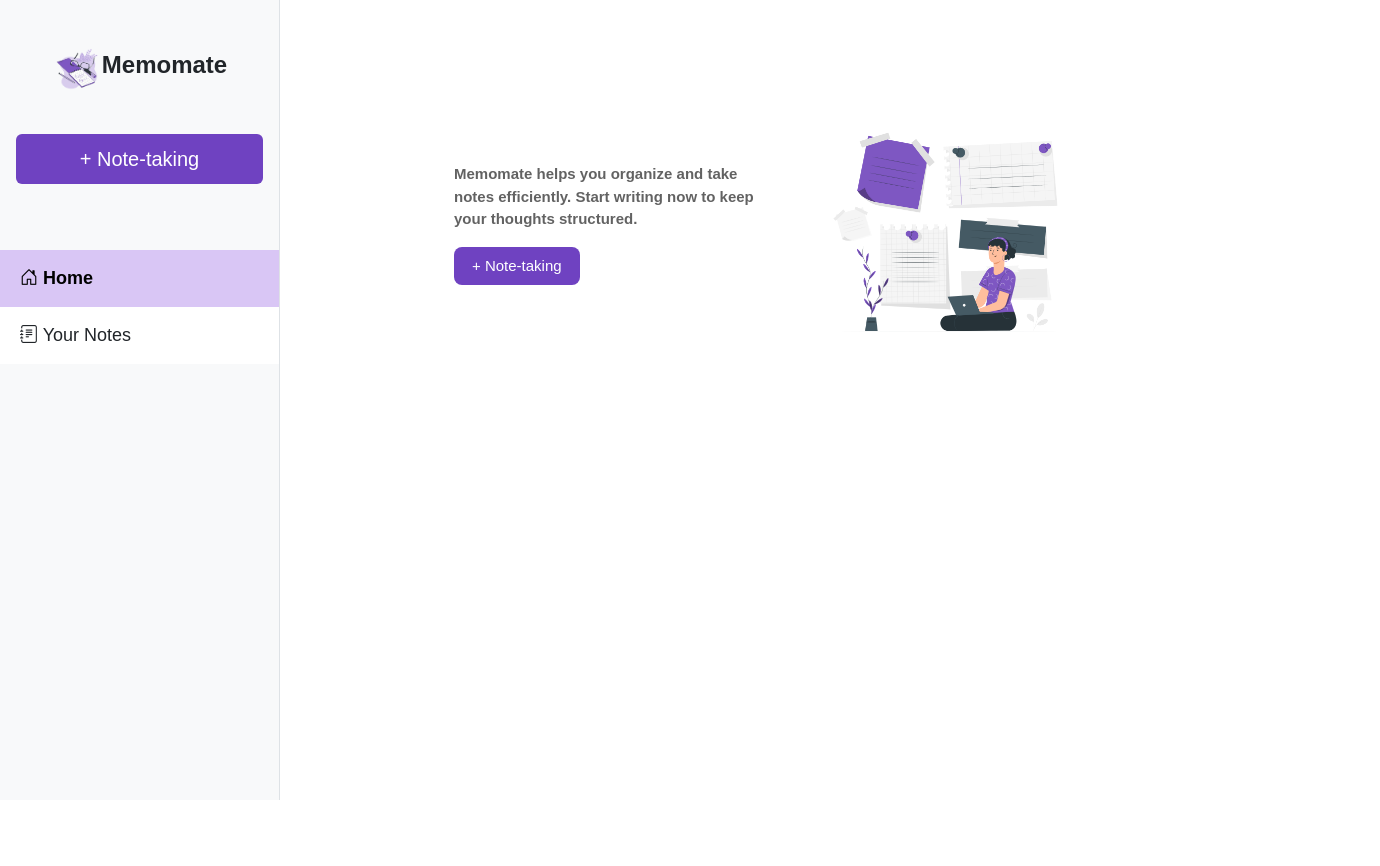
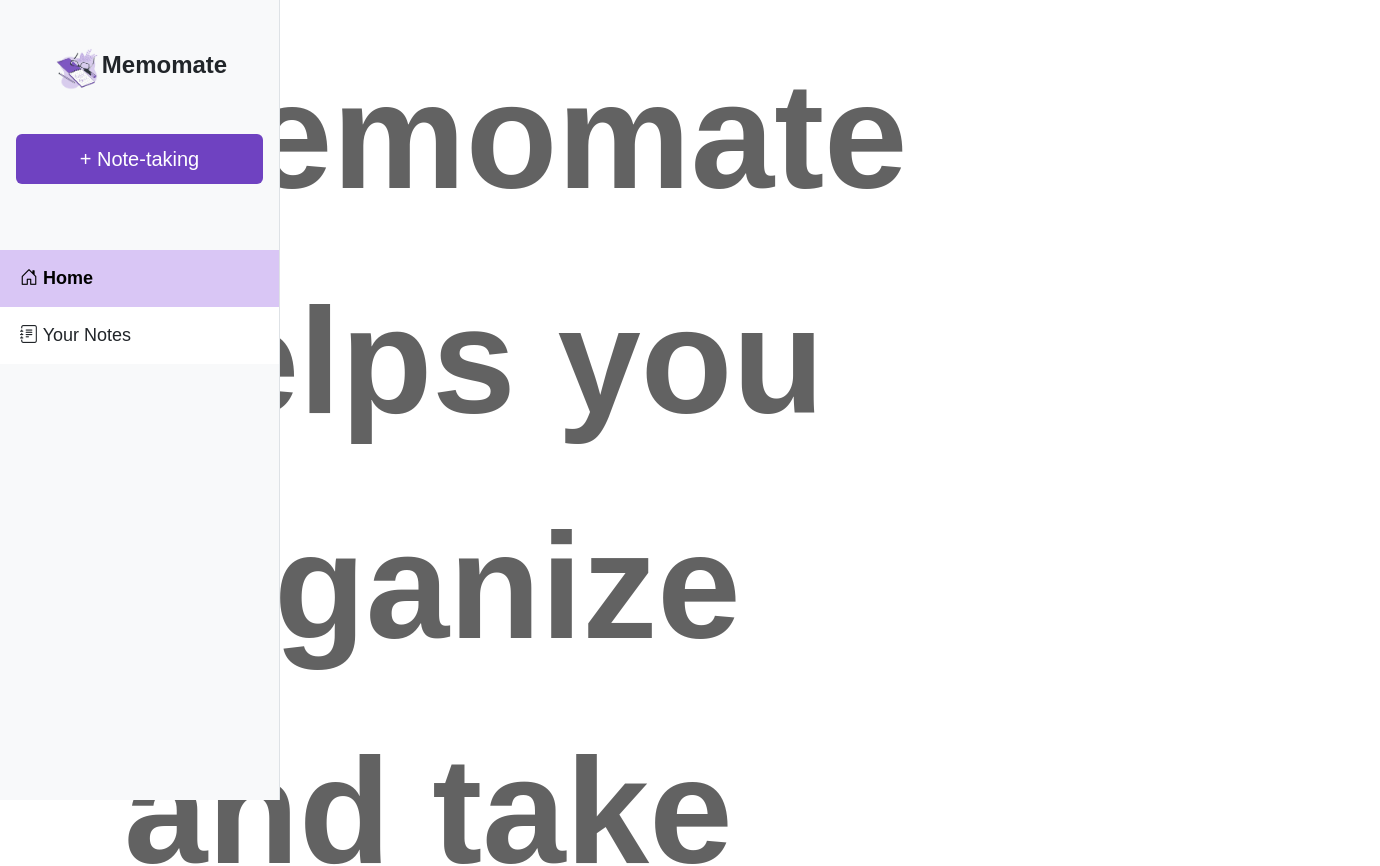
Before and after one commit to gitagpds/notes-website-fe-new, a React (Vite) app: page /home_page in a window 1280 px wide. Shown: the top 866 px of the page, 1380 px wide, since content can reach past the window. Before the commit the page ends 800 px from the top, so only its background shows below. Built offline with nearby package versions, Linux system fonts and the light colour scheme.

Commit message:
Update homepage.jsx

```diff
--- a/src/pages/homepage.jsx
+++ b/src/pages/homepage.jsx
@@ -50,9 +50,9 @@ const HomePage = () => {
       <div
         className="container-fluid p-4 main-content"
         style={{
-          marginLeft: "280px",
-          minHeight: "100vh",
-          maxWidth: "700px",
+          marginLeft: "100px",
+          minHeight: "1000vh",
+          maxWidth: "7000px",
           paddingLeft: "40px",
           paddingTop: "60px",
         }}
@@ -60,18 +60,18 @@ const HomePage = () => {
         <div className="row align-items-center">
           <div
             className="col-md-6 text-center text-md-start main-content-text"
-            style={{ maxWidth: "400px" }}
+            style={{ maxWidth: "4000px" }}
           >
-            <p className="lead" style={{ fontSize: "15px", fontWeight: "bold", color: "rgba(0, 0, 0, 0.616)" }}>
+            <p className="lead" style={{ fontSize: "150px", fontWeight: "bold", color: "rgba(0, 0, 0, 0.616)" }}>
               <strong>
                 Memomate helps you organize and take notes efficiently. Start writing now to keep your thoughts structured.
               </strong>
             </p>
-            <Link to="/add-note" className="btn btn-lg btn-purple text-white" style={{ fontSize: "15px", padding: "8px 18px" }}>
+            <Link to="/add-note" className="btn btn-lg btn-purple text-white" style={{ fontSize: "150px", padding: "80px 180px" }}>
               + Note-taking
             </Link>
           </div>
-          <div className="col-md-6 text-center" style={{ marginTop: "20px" }}>
+          <div className="col-md-6 text-center" style={{ marginTop: "200px" }}>
             <img
               src={homepageImg}
               alt="Homepage Illustration"
```
